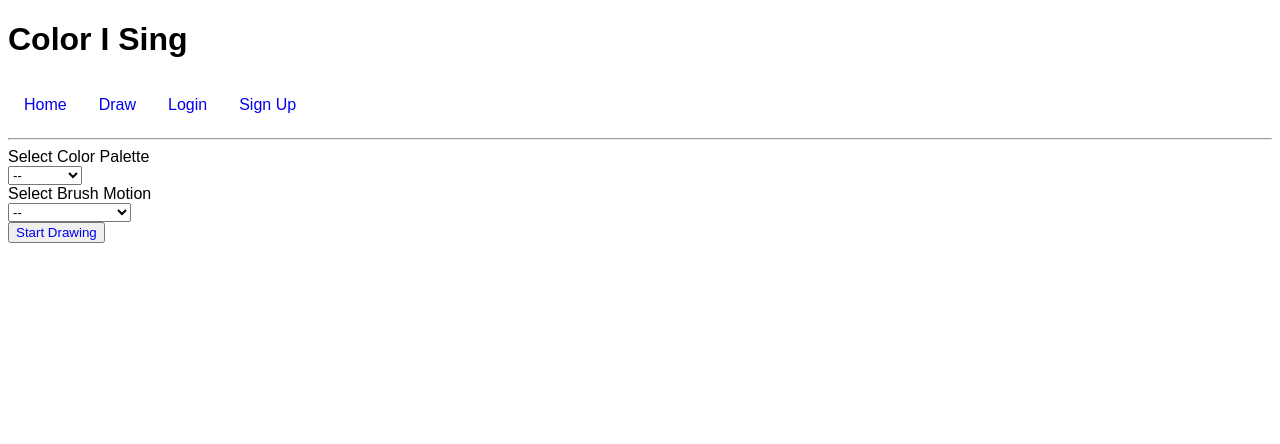
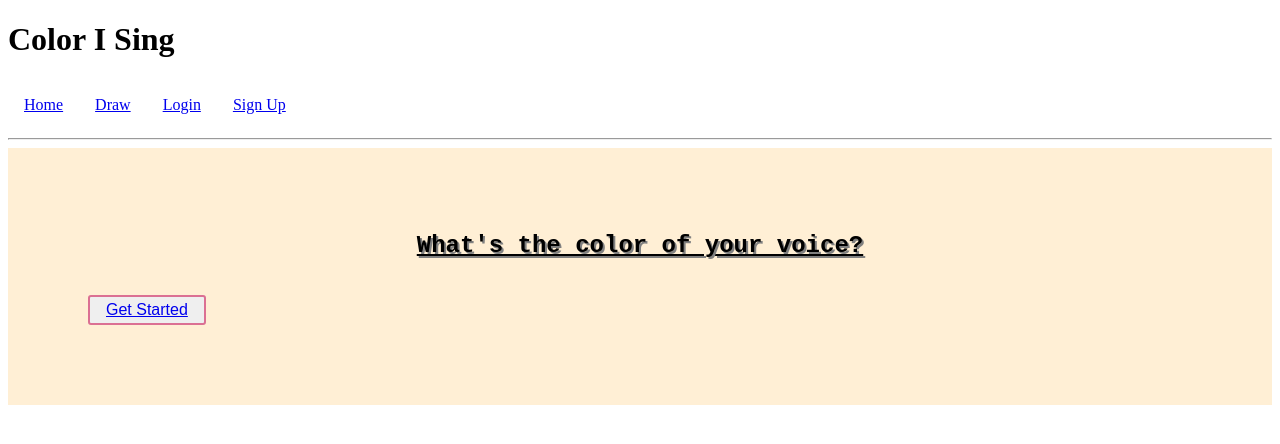
Before and after one commit to genius-geminis/color-i-sing, a React app: page /home in a window 1280 px wide. Built offline with nearby package versions, Linux system fonts and the light colour scheme; no server answers.

Commit message:
feat-57: testing style component

```diff
--- /dev/null
+++ b/client/components/homepage.js
@@ -0,0 +1,42 @@
+import React from 'react'
+import styled from 'styled-components'
+import {Link} from 'react-router-dom'
+
+export const HomePage = () => {
+  return (
+    <Wrapper>
+      <Title>What's the color of your voice?</Title>
+      <div>
+        <Button type="button">
+          <Link to="drawOptions">Get Started</Link>
+        </Button>
+      </div>
+    </Wrapper>
+  )
+}
+
+// styled component
+const Title = styled.h1`
+  font-size: 1.5em;
+  text-align: center;
+  text-shadow: 2px 2px grey;
+  color: 808000;
+  text-decoration: underline;
+`
+
+const Wrapper = styled.section`
+  padding: 4em;
+  background: papayawhip;
+  font-family: 'Courier New', Courier, monospace;
+`
+
+const Button = styled.button`
+  font-size: 1em;
+  margin: 1em;
+  padding: 0.25em 1em;
+  border: 2px solid palevioletred;
+  border-radius: 3px;
+  text-align: center;
+`
+
+export default HomePage
--- a/client/components/index.js
+++ b/client/components/index.js
@@ -12,3 +12,4 @@ export {default as FormAddImage} from './FormAddImage'
 export {default as SingleImage} from './SingleImage'
 export {default as ImageHistory} from './ImageHistory'
 export {default as drawOptions} from './drawOptions'
+export {HomePage} from './homepage'
--- a/client/routes.js
+++ b/client/routes.js
@@ -5,11 +5,11 @@ import PropTypes from 'prop-types'
 import {
   Login,
   Signup,
-  UserHome,
   Draw,
   UserAccount,
   FormAddImage,
-  drawOptions
+  drawOptions,
+  HomePage
 } from './components'
 import {me} from './store'
 
@@ -27,6 +27,7 @@ class Routes extends Component {
     return (
       <Switch>
         {/* Routes placed here are available to all visitors */}
+        <Route path="/home" component={HomePage} />
         <Route path="/draw-options" component={drawOptions} />
         <Route path="/login" component={Login} />
         <Route path="/signup" component={Signup} />
@@ -34,7 +35,6 @@ class Routes extends Component {
         <Route path="/upload" component={FormAddImage} />
         {isLoggedIn && <Route path="/account" component={UserAccount} />}
         {/* Displays our Login component as a fallback */}
-        <Route path="/home" component={drawOptions} />
       </Switch>
     )
   }
--- a/package.json
+++ b/package.json
@@ -62,7 +62,8 @@
     "redux-logger": "^3.0.6",
     "redux-thunk": "^2.3.0",
     "sequelize": "^5.3.1",
-    "socket.io": "^2.2.0"
+    "socket.io": "^2.2.0",
+    "styled-components": "^4.3.2"
   },
   "devDependencies": {
     "@babel/core": "^7.4.3",
--- a/public/style.css
+++ b/public/style.css
@@ -1,10 +1,10 @@
-body {
+/* body {
   font-family: sans-serif;
-}
+} */
 
-a {
+/* a {
   text-decoration: none;
-}
+} */
 
 label {
   display: block;
```
Also changed, not shown: 1 other file.
